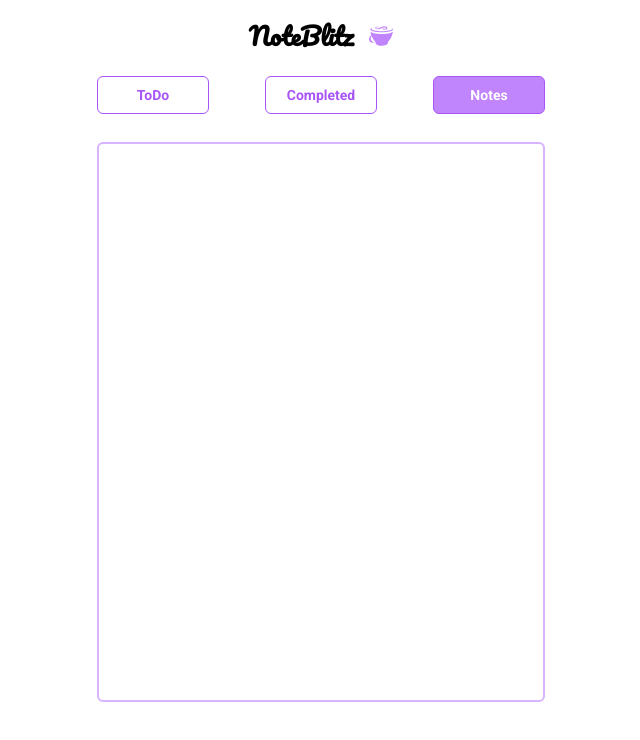
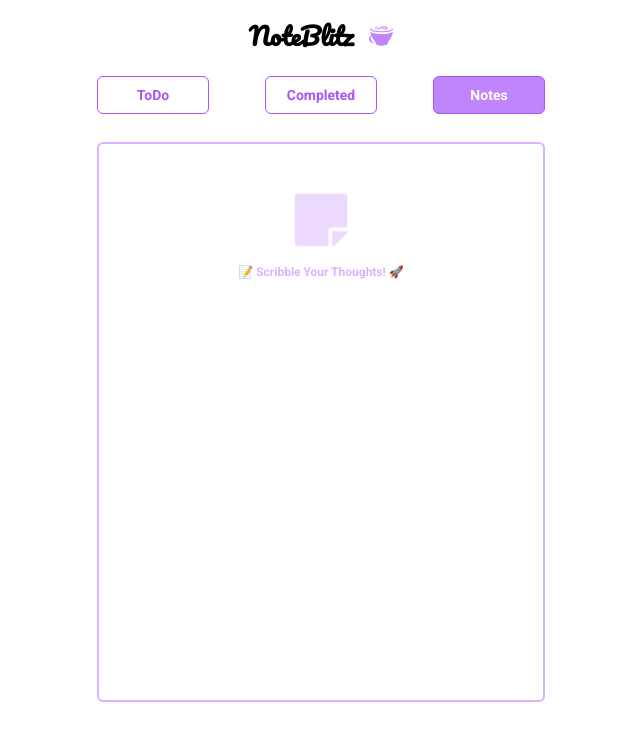
Before and after one commit to Julius-Java/noteBlitz, a Next.js app: page /notes in a window 1280 px wide. Shown: the top 740 px of the page, without its empty margins (319-959 px from the left). Built offline with nearby package versions, Linux system fonts and the light colour scheme.

Commit message:
Add note section placeholder

```diff
--- /dev/null
+++ b/components/NoteList.jsx
@@ -0,0 +1,19 @@
+import {FaStickyNote} from "react-icons/fa"
+
+
+export default function NoteList() {
+    return (
+        <div className="text-center mt-10">
+            <div
+                className="text-6xl animate-bounce text-purple-400 text-opacity-30 font-bold flex justify-center mb-3"
+            >
+                <FaStickyNote/>
+            </div>
+            <p
+                className="text-xs font-semibold text-purple-300"
+            >
+                📝 Scribble Your Thoughts! 🚀
+            </p>
+        </div>
+    )
+}
--- a/pages/notes.js
+++ b/pages/notes.js
@@ -1,5 +1,7 @@
+import NoteList from "@/components/NoteList"
+
 export default function Notes() {
     return (
-        <div></div>
+        <NoteList />
     )
 }
```
Also changed, not shown: 1 other file (tests, documents, lock files or other folders).
